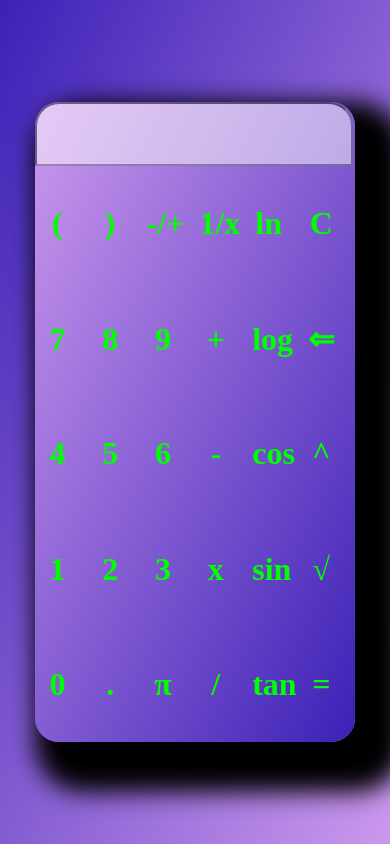
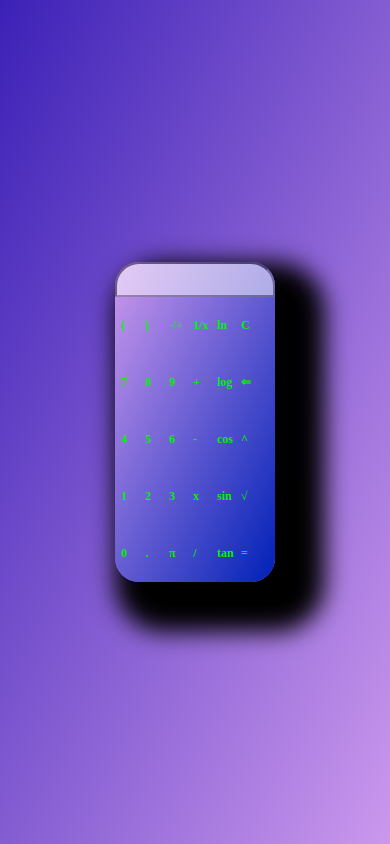
Before and after one commit to ayoub4amr/Calculator_JavaScript, a plain HTML site: page index.html in a window 390 px wide. Drawn offline with Linux system fonts and the light colour scheme.

Commit message:
make the app responsive

```diff
--- a/style.css
+++ b/style.css
@@ -98,3 +98,48 @@ button {
     font-family: "Times New Roman", Times, serif;
   }
 }
+@media(max-width: 400px){
+  main {
+    width: 10rem;
+    height: 20rem;
+    display: flex;
+    flex-direction: column;
+    align-items: stretch;
+    background: linear-gradient(to top left, #0021b7 0%, #cb98ed 100%);
+    border-radius: 24px;
+    box-shadow: 25px 25px 25px 25px;
+  }
+  div {
+    opacity: inherit;
+    width: 10rem;
+    height: 20rem;
+    display: flex;
+    flex-direction: column;
+    align-items: stretch;
+  }
+  input {
+    height: 10%;
+    width: 95%;
+    opacity: 0.5;
+    color: #00ff00;
+    font-size: 18px;
+    font-family: "Times New Roman", Times, serif;
+    font-weight: 900;
+    border-radius: 24px 24px 0px 0px;
+    background: white;
+  }
+  .buttons {
+    height: 20%;
+    width: 100%;
+  }
+  button {
+    height: 100%;
+    width: 10%;
+    background-color: transparent;
+    border: none;
+    color: #00ff00;
+    font-size: 12px;
+    font-weight: 900;
+    font-family: "Times New Roman", Times, serif;
+  }
+}
```
